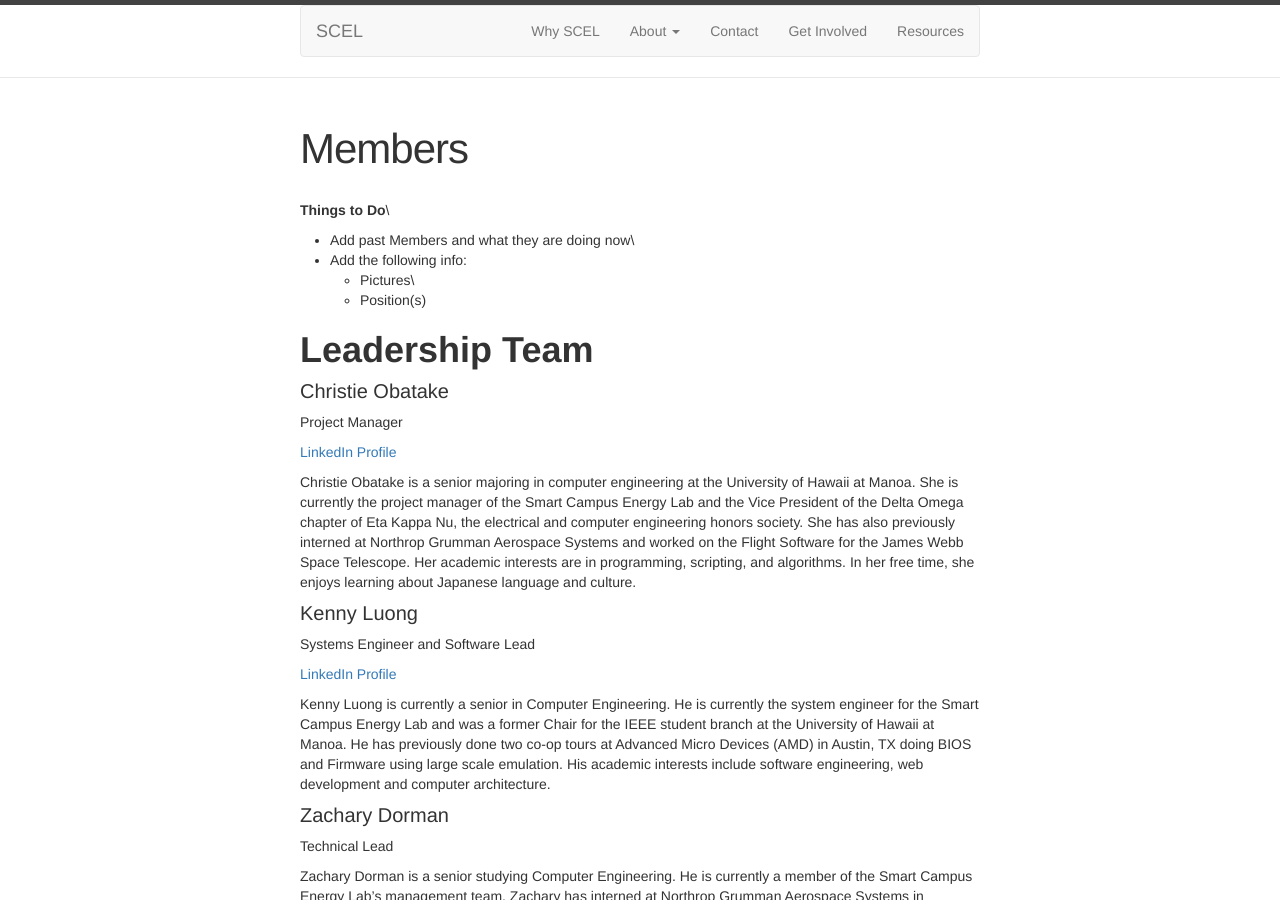
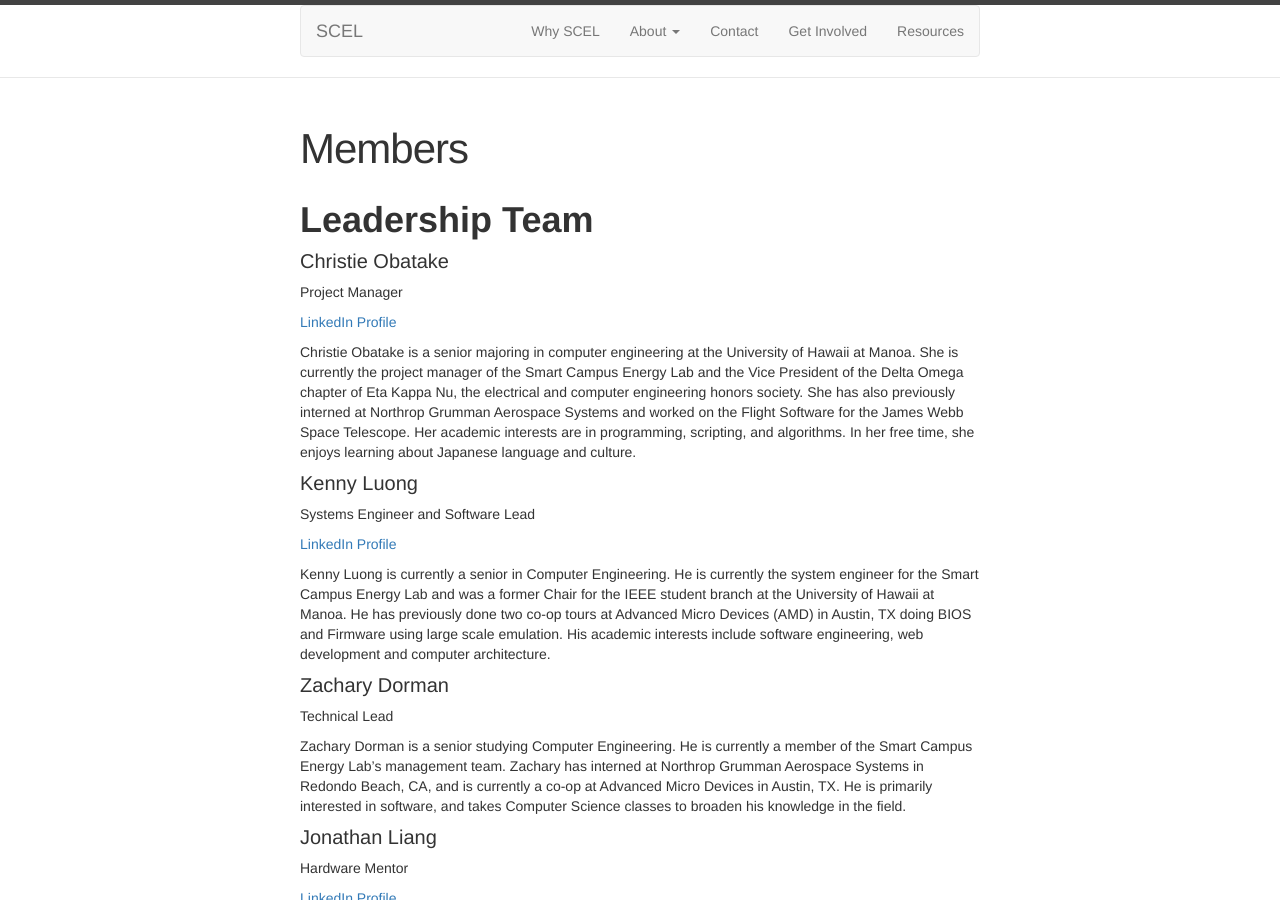
Before and after one commit to aobatake/scel-hawaii.org, a Jekyll site: the page built from pages/members.md, in a window 1280 px wide and 900 px high. Built offline with Jekyll 4.4.1, drawn with Linux system fonts in a browser that asks for light colours.

Commit message:
Removed todo list from members page

```diff
--- a/pages/members.md
+++ b/pages/members.md
@@ -1,15 +1,9 @@
 ---
 layout: page
-permalink: /about/members/
+permalink: /members/
 title: Members
 show_in_nav: false
 ---
-**Things to Do**\\
-* Add past Members and what they are doing now\\
-* Add the following info:\\
-  * Pictures\\
-  * Position(s)
-
 <h1><b> Leadership Team </b></h1>
 
 <h4>Christie Obatake</h4>
```
